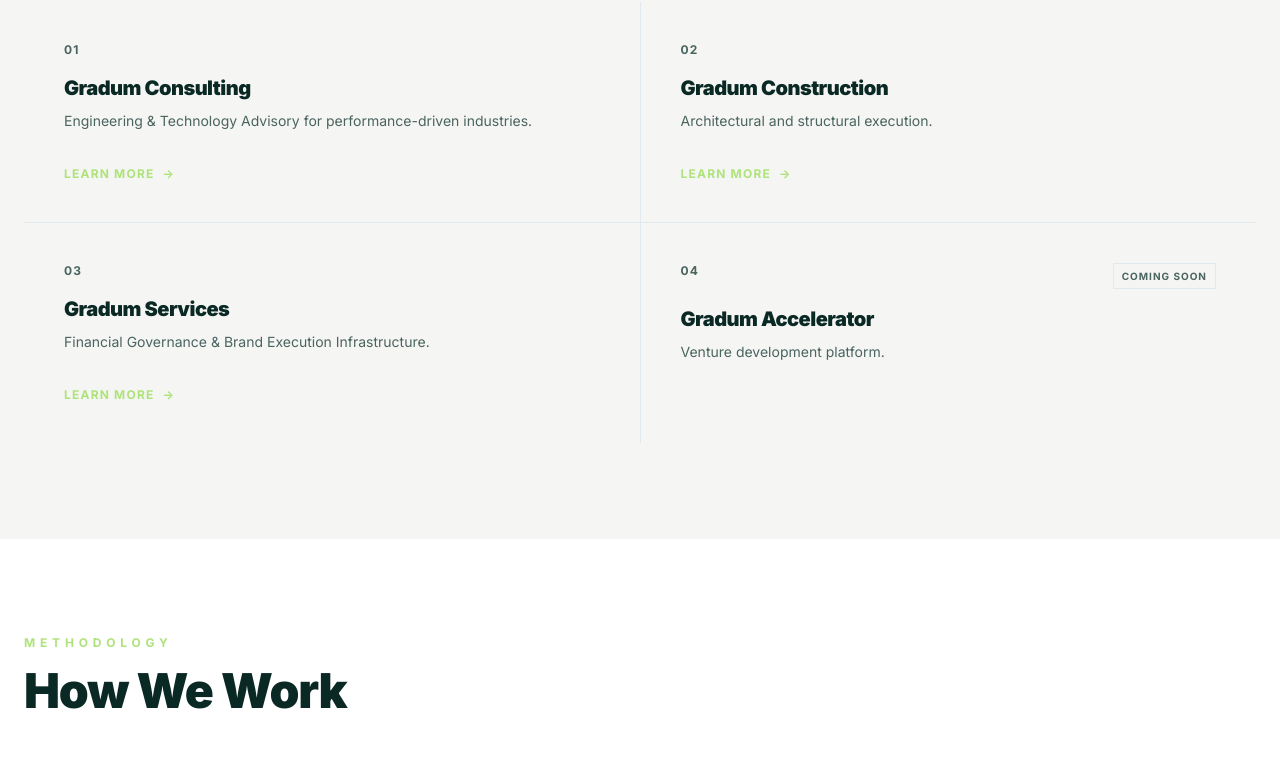
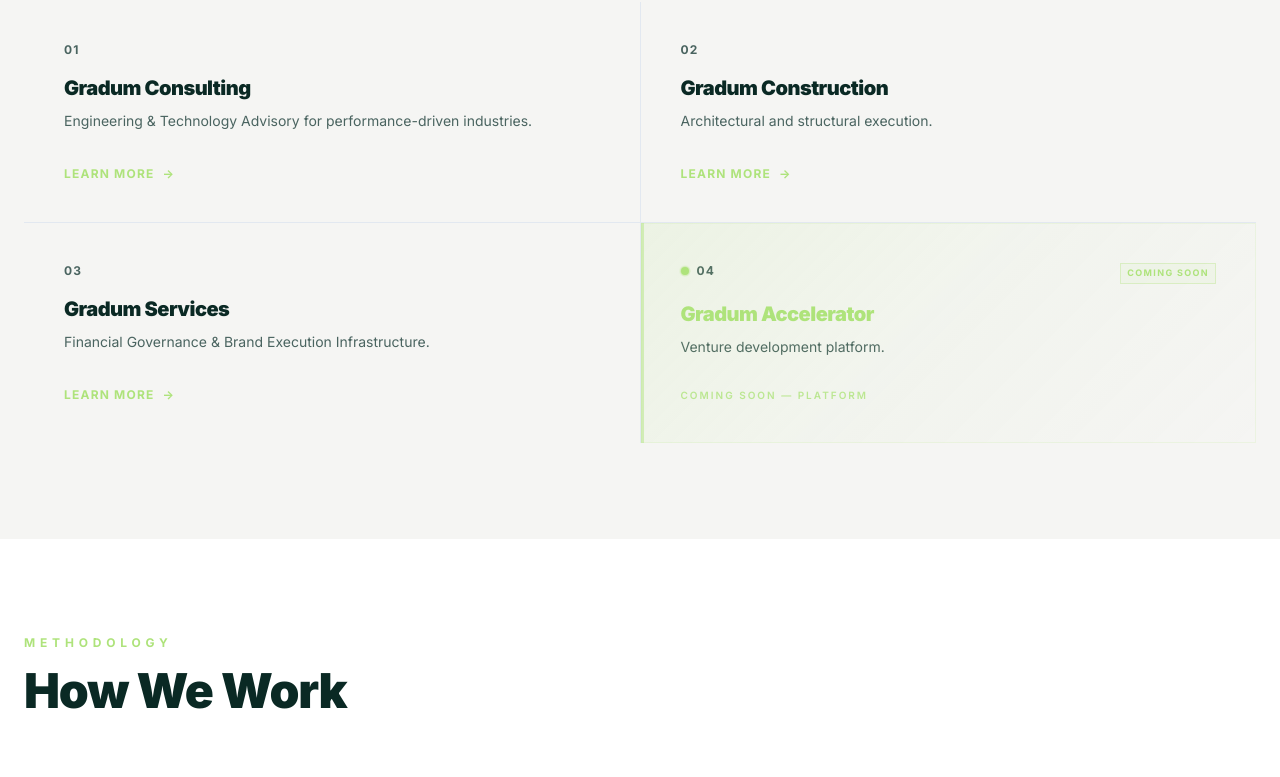
Before and after one commit to dev-ign/gradumgroup, a React (Vite) app: page / in a window 1280 px wide. Shown: the part 1329-2106 px from the top of the page. Built offline with nearby package versions, Linux system fonts and the light colour scheme.

Commit message:
update feaured platform

```diff
--- a/src/components/layout/Layout.tsx
+++ b/src/components/layout/Layout.tsx
@@ -1,3 +1,4 @@
+import { useEffect } from 'react';
 import { Outlet, useLocation } from 'react-router-dom';
 import { AnimatePresence } from 'framer-motion';
 import { Navbar } from './Navbar';
@@ -6,6 +7,10 @@ import { ContactModal } from '../ui/ContactModal';
 
 export function Layout() {
   const location = useLocation();
+
+  useEffect(() => {
+    window.scrollTo({ top: 0, left: 0, behavior: 'instant' });
+  }, [location.pathname]);
 
   return (
     <div className="flex flex-col min-h-screen">
--- a/src/pages/Home.tsx
+++ b/src/pages/Home.tsx
@@ -102,30 +102,58 @@ export function Home() {
           <div className="grid grid-cols-1 md:grid-cols-2 gap-px" style={{ backgroundColor: 'var(--border-color)' }}>
             {DIVISION_ROUTES.map((to, i) => {
               const isAvailable = DIVISION_AVAILABLE[i];
+              const isAccelerator = to === '/accelerator';
               const cardClassName = 'flex flex-col justify-between min-h-[220px] p-10';
               const linkClassName = isAvailable
                 ? `${cardClassName} cursor-pointer outline-none focus-visible:ring-2 focus-visible:ring-[#AEE37B] focus-visible:ring-offset-2 focus-visible:ring-offset-[var(--bg-secondary)]`
                 : cardClassName;
               const cardContent = (
                 <>
-                  {/* hover accent */}
-                  <div className="absolute inset-0 opacity-0 group-hover:opacity-100 transition-opacity duration-300 pointer-events-none"
-                    style={{ backgroundColor: '#AEE37B', opacity: 0 }}
-                  />
-                  <div className="absolute bottom-0 left-0 h-0.5 w-0 bg-[#AEE37B] group-hover:w-full transition-all duration-500 pointer-events-none" />
+                  {/* hover accent — only for available cards */}
+                  {isAvailable && (
+                    <>
+                      <div className="absolute inset-0 opacity-0 group-hover:opacity-100 transition-opacity duration-300 pointer-events-none"
+                        style={{ backgroundColor: '#AEE37B', opacity: 0 }}
+                      />
+                      <div className="absolute bottom-0 left-0 h-0.5 w-0 bg-[#AEE37B] group-hover:w-full transition-all duration-500 pointer-events-none" />
+                    </>
+                  )}
+                  {/* Accelerator featured: subtle gradient glow */}
+                  {isAccelerator && (
+                    <div
+                      className="absolute inset-0 pointer-events-none"
+                      style={{
+                        background: 'linear-gradient(135deg, rgba(174,227,123,0.12) 0%, rgba(174,227,123,0.04) 50%, transparent 100%)',
+                        borderLeft: '3px solid rgba(174,227,123,0.5)',
+                      }}
+                    />
+                  )}
 
                   <div>
                     <div className="flex items-start justify-between mb-4">
-                      <span className="text-xs font-bold tracking-widest uppercase text-[var(--text-secondary)]">
+                      <span className="flex items-center gap-2 text-xs font-bold tracking-widest uppercase text-[var(--text-secondary)]">
+                        {isAccelerator && (
+                          <span className="relative flex-shrink-0 w-2 h-2">
+                            <span className="absolute inset-0 rounded-full bg-[#AEE37B] animate-ping opacity-60" />
+                            <span className="relative block w-2 h-2 rounded-full bg-[#AEE37B]" />
+                          </span>
+                        )}
                         {String(i + 1).padStart(2, '0')}
                       </span>
                       {!isAvailable && (
-                        <span className="text-[10px] font-bold tracking-widest uppercase px-2 py-1 border border-[var(--border-color)] text-[var(--text-secondary)]">
-                          {t('common.comingSoon')}
+                        <span
+                          className="text-[9px] font-bold tracking-[0.15em] uppercase px-1.5 py-0.5 text-[#AEE37B]"
+                          style={{ border: '1px solid rgba(174,227,123,0.35)', backgroundColor: 'rgba(174,227,123,0.08)' }}
+                        >
+                          {t('common.comingSoon').toUpperCase()}
                         </span>
                       )}
                     </div>
-                    <h3 className="text-xl font-black tracking-tight text-[var(--text-primary)] mb-2 group-hover:text-[#AEE37B] transition-colors duration-300">
+                    <h3
+                      className={`text-xl font-black tracking-tight mb-2 transition-colors duration-300 ${
+                        isAccelerator ? 'text-[#AEE37B]' : 'text-[var(--text-primary)] group-hover:text-[#AEE37B]'
+                      }`}
+                    >
                       {t(`home.divisions.${i}.name`)}
                     </h3>
                     <p className="text-sm text-[var(--text-secondary)] leading-relaxed">{t(`home.divisions.${i}.tagline`)}</p>
@@ -137,6 +165,11 @@ export function Home() {
                       <span>→</span>
                     </span>
                   )}
+                  {isAccelerator && (
+                    <p className="mt-6 text-[10px] font-semibold tracking-[0.2em] uppercase text-[#AEE37B]/80">
+                      {t('common.comingSoon')} — {t('nav.platform')}
+                    </p>
+                  )}
                 </>
               );
               return (
@@ -147,7 +180,10 @@ export function Home() {
                   viewport={{ once: true }}
                   transition={{ duration: 0.4, delay: i * 0.08 }}
                   className="group relative"
-                  style={{ backgroundColor: 'var(--bg-secondary)' }}
+                  style={{
+                    backgroundColor: 'var(--bg-secondary)',
+                    ...(isAccelerator && { boxShadow: 'inset 0 0 0 1px rgba(174,227,123,0.15)' }),
+                  }}
                 >
                   {isAvailable ? (
                     <Link to={to} className={linkClassName}>
```
Also changed, not shown: src/components/layout/Navbar.tsx (+66 -8 lines).
